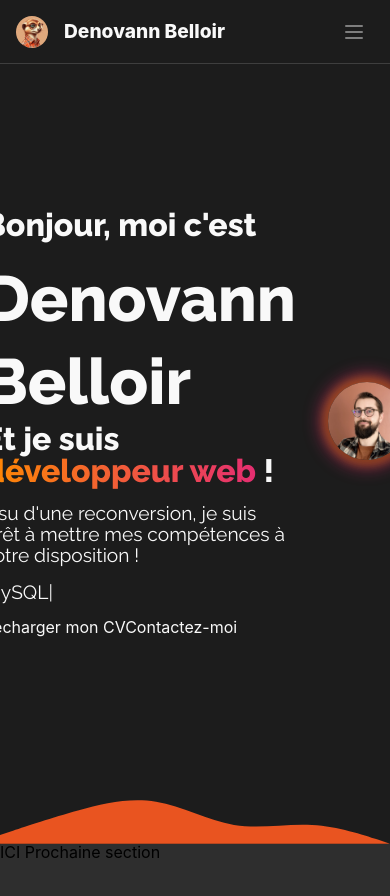
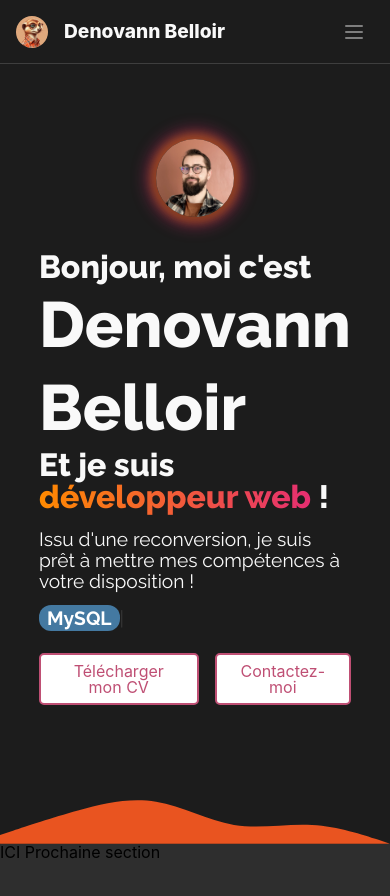
Before and after one commit to Deunoh/react-portfolio, a React (Vite) app: page / in a window 390 px wide. Shown: the top 896 px of the page. Built offline with nearby package versions, Linux system fonts and the light colour scheme.

Commit message:
boutons et badges technos

```diff
--- a/index.html
+++ b/index.html
@@ -1,5 +1,5 @@
 <!DOCTYPE html>
-<html lang="en">
+<html lang="fr">
   <head>
     <meta charset="UTF-8" />
     <meta name="viewport" content="width=device-width, initial-scale=1.0" />
--- a/package.json
+++ b/package.json
@@ -14,6 +14,7 @@
 		"react": "^18.2.0",
 		"react-dom": "^18.2.0",
 		"react-icons": "^5.3.0",
+		"styled-components": "^6.1.13",
 		"typed.js": "^2.1.0"
 	},
 	"devDependencies": {
--- a/src/components/Header/BurgerMenu.scss
+++ b/src/components/Header/BurgerMenu.scss
@@ -8,7 +8,7 @@
   top: -110vh;
   left: 0;
   width: 100%;
-  opacity: 0.9;
+  //opacity: 0.9;
 }
 
 .navbar-mobile-list {
@@ -19,7 +19,7 @@
   justify-content: center;
 }
 .navbar-mobile-list a {
-  font-size: 4rem;
+  font-size: 3rem;
   font-weight: 800;
   color: v.$background;
   padding: 2rem;
--- a/src/components/Home/Home.jsx
+++ b/src/components/Home/Home.jsx
@@ -9,19 +9,20 @@ const Home = () => {
   useEffect(() => {
     const typed = new Typed(el.current, {
       strings: [
-        '<span style="color: yellow;">JavaScript</span>',
-        'PHP',
-        'Symfony',
-        'MySQL',
-        'React',
-        'Redux',
-        'Linux',
-        'CSS & SCSS',
-        'Github',
-        'API',
-        'POO',
-        'Wordpress',
-        "Ouvert à d'autres langages !",
+        '<span style="background-color: #F0DB4F; color: black; font-weight: bold; padding: 2px 8px; border-radius: 12px;">JavaScript</span>', // Badge jaune avec texte noir
+        '<span style="background-color: #8892BF; color: white; font-weight: bold; padding: 2px 8px; border-radius: 12px;">PHP</span>', // Badge bleu avec texte blanc
+        '<span style="background-color: #4F5B93; color: white; font-weight: bold; padding: 2px 8px; border-radius: 12px;">Symfony</span>', // Badge bleu foncé avec texte blanc
+        '<span style="background-color: #4479A1; color: white; font-weight: bold; padding: 2px 8px; border-radius: 12px;">MySQL</span>', // Badge bleu clair avec texte blanc
+        '<span style="background-color: #61DBFB; color: black; font-weight: bold; padding: 2px 8px; border-radius: 12px;">React</span>', // Badge bleu clair avec texte noir
+        '<span style="background-color: #764ABC; color: white; font-weight: bold; padding: 2px 8px; border-radius: 12px;">Redux</span>', // Badge violet avec texte blanc
+        '<span style="background-color: #FCC624; color: black; font-weight: bold; padding: 2px 8px; border-radius: 12px;">Linux</span>', // Badge jaune avec texte noir
+        '<span style="background-color: #2965F1; color: white; font-weight: bold; padding: 2px 8px; border-radius: 12px;">CSS</span>',
+        '<span style="background-color: #CC6699; color: white; font-weight: bold; padding: 2px 8px; border-radius: 12px;">SASS</span>', // Badge bleu avec texte blanc
+        '<span style="background-color: #181717; color: white; font-weight: bold; padding: 2px 8px; border-radius: 12px;">Github</span>', // Badge noir avec texte blanc
+        '<span style="background-color: #E34F26; color: white; font-weight: bold; padding: 2px 8px; border-radius: 12px;">API</span>', // Badge orange avec texte blanc
+        '<span style="background-color: #5C2D91; color: white; font-weight: bold; padding: 2px 8px; border-radius: 12px;">POO</span>', // Badge violet avec texte blanc
+        '<span style="background-color: #21759B; color: white; font-weight: bold; padding: 2px 8px; border-radius: 12px;">Wordpress</span>', // Badge bleu avec texte blanc
+        '<span style="color: #FF5733; font-weight: bold;">Ouvert à d\'autres langages !</span>',
       ],
       typeSpeed: 50,
       backSpeed: 30,
@@ -37,21 +38,25 @@ const Home = () => {
   return (
     <section className="main-section">
       <div className="home-content">
-        <h3>Bonjour, moi c'est</h3>
+        <h3>Bonjour, moi c&apos;est</h3>
         <h1>Denovann Belloir</h1>
         <h3>
           Et je suis <span className="gradient-text">développeur web</span> !
         </h3>
         <p>
-          Issu d'une reconversion, je suis prêt à mettre mes compétences à votre
-          disposition !
+          Issu d&apos;une reconversion, je suis prêt à mettre mes compétences à
+          votre disposition !
         </p>
         <p>
           <span ref={el} />
         </p>
         <div className="home-content--btns">
-          <a href="ICI PDF">Techarger mon CV</a>
-          <a href="FORMULAIRE CONTACT">Contactez-moi</a>
+          <a href="LIEN-CV" className="btn-link">
+            Télécharger mon CV
+          </a>
+          <a href="FORMULAIRE-CONTACT" className="btn-link">
+            Contactez-moi
+          </a>
         </div>
       </div>
       <div className="home-profil">
--- a/src/components/Home/Home.scss
+++ b/src/components/Home/Home.scss
@@ -10,6 +10,31 @@
   margin: auto;
   gap: 2rem;
 
+  //Btns
+  .home-content--btns {
+    display: flex;
+    gap: 1em;
+    margin-top: 1.5em;
+
+    .btn-link {
+      cursor: pointer !important;
+      background-color: white;
+      color: #bf4f74;
+      border: 2px solid #bf4f74;
+      padding: 0.5em 1.5em;
+      border-radius: 5px;
+      font-size: 1em;
+      text-decoration: none;
+      text-align: center;
+      transition: background-color 0.3s ease, color 0.3s ease;
+
+      &:hover {
+        background-color: #bf4f74;
+        color: white;
+      }
+    }
+  }
+
   h1 {
     font-size: 4rem;
     font-weight: 800;
@@ -19,8 +44,10 @@
   h3 {
     font-size: 2rem;
     font-weight: 800;
+    font-family: v.$main-title-font;
+  }
+  h3:nth-child(3) {
     margin-bottom: 1rem;
-    font-family: v.$main-title-font;
   }
   p {
     font-family: v.$main-title-font;
@@ -42,9 +69,16 @@
         /* Dégradé orange plus subtil */ 0 0 15px 10px rgba(229, 46, 113, 0.4); /* Dégradé rose plus doux */
     }
   }
+
   .main-section--wave {
     position: absolute;
     bottom: 0;
     width: 100vw;
   }
 }
+
+@media (max-width: 768px) {
+  .main-section {
+    flex-direction: column-reverse;
+  }
+}
```
Also changed, not shown: src/components/Buttons/HomeButton.jsx (added, +17 -0 lines), src/components/Buttons/HomeButton.scss (added, +16 -0 lines), 1 other file (tests, documents, lock files or other folders).
